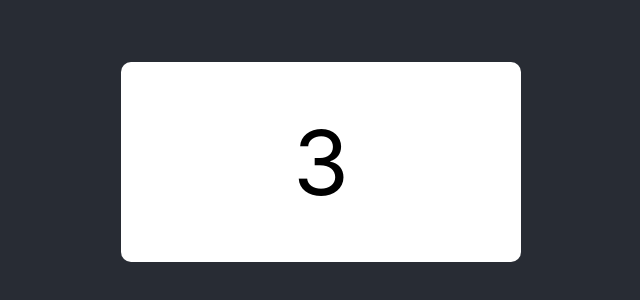
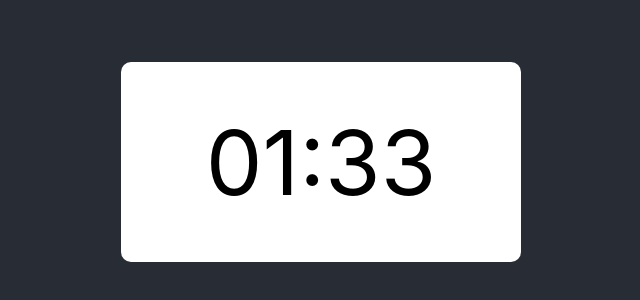
Before and after one commit to Bhupender2/react-interview-questions, a React (Create React App) app: page / in a window 1280 px wide. Shown: the part 238-538 px from the top of the page, without its empty margins (319-959 px from the left). Built offline with nearby package versions, Linux system fonts and the light colour scheme.

Commit message:
Timer component made

```diff
--- a/src/App.js
+++ b/src/App.js
@@ -3,16 +3,23 @@ import "./App.css";
 import Surprise from "./Surprise";
 
 function App() {
-  const [time, setTime] = useState(10);
-
+  const [time, setTime] = useState(100);
+  const min = Math.floor(time / 60);
+  const sec = time % 60;
   useEffect(() => {
     const id = setInterval(() => {
-      setTime((time) => time - 1);
+      setTime((time) => {
+        if (time > 0) return time - 1;
+        else {
+          clearInterval(id);
+          return 0;
+        }
+      });
     }, 1000);
     return function () {
       clearInterval(id);
     };
-  }, [time]);
+  }, []);
   return (
     <div className="App">
       <header className="App-header">
@@ -30,10 +37,13 @@ function App() {
               fontSize: "90px",
             }}
           >
-            {time}
+            {min > 10 ? "" : "0"}
+            {min}:{sec < 10 ? "0" : ""}
+            {sec}
           </div>
         )}
-        {(time === 0 || time < 0) && <Surprise />} {/*conditional rendering done*/}
+        {(time === 0 || time < 0) && <Surprise />}{" "}
+        {/*conditional rendering done*/}
       </header>
     </div>
   );
--- a/src/Surprise.jsx
+++ b/src/Surprise.jsx
@@ -13,7 +13,7 @@ export default function Surprise() {
         fontSize: "90px",
       }}
     >
-      YOU ARE THE BEST
+      I LOVE YOU MOTU 💘💌
     </div>
   );
 }
```
